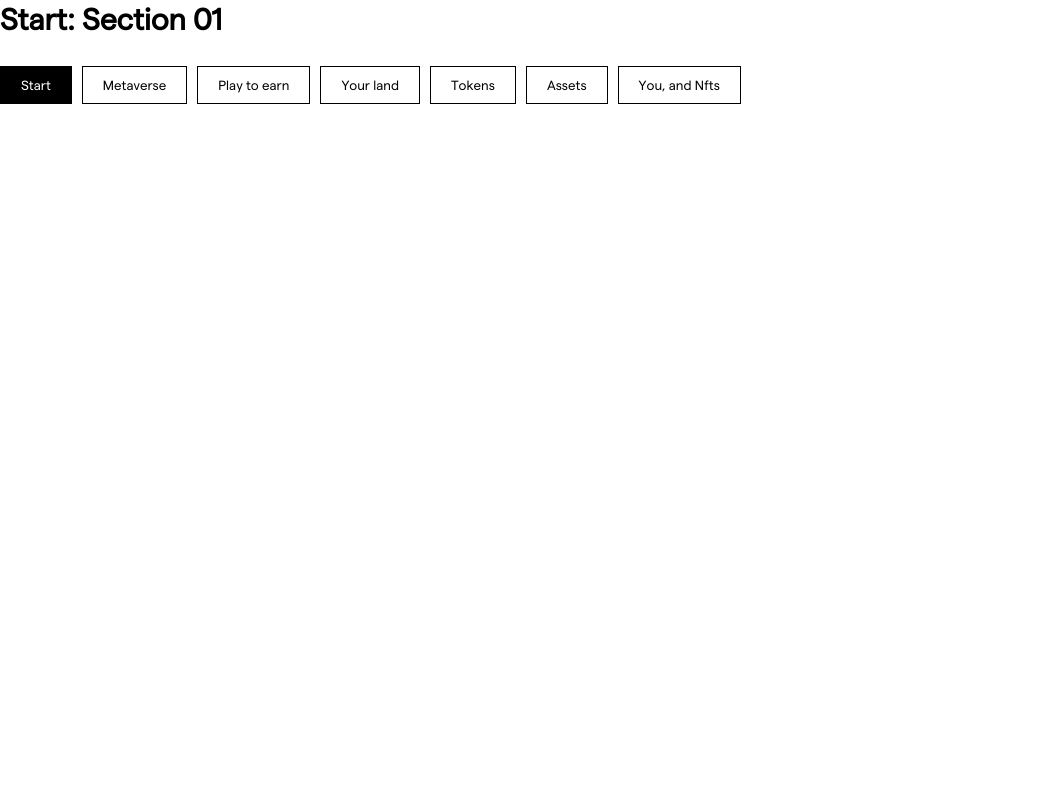
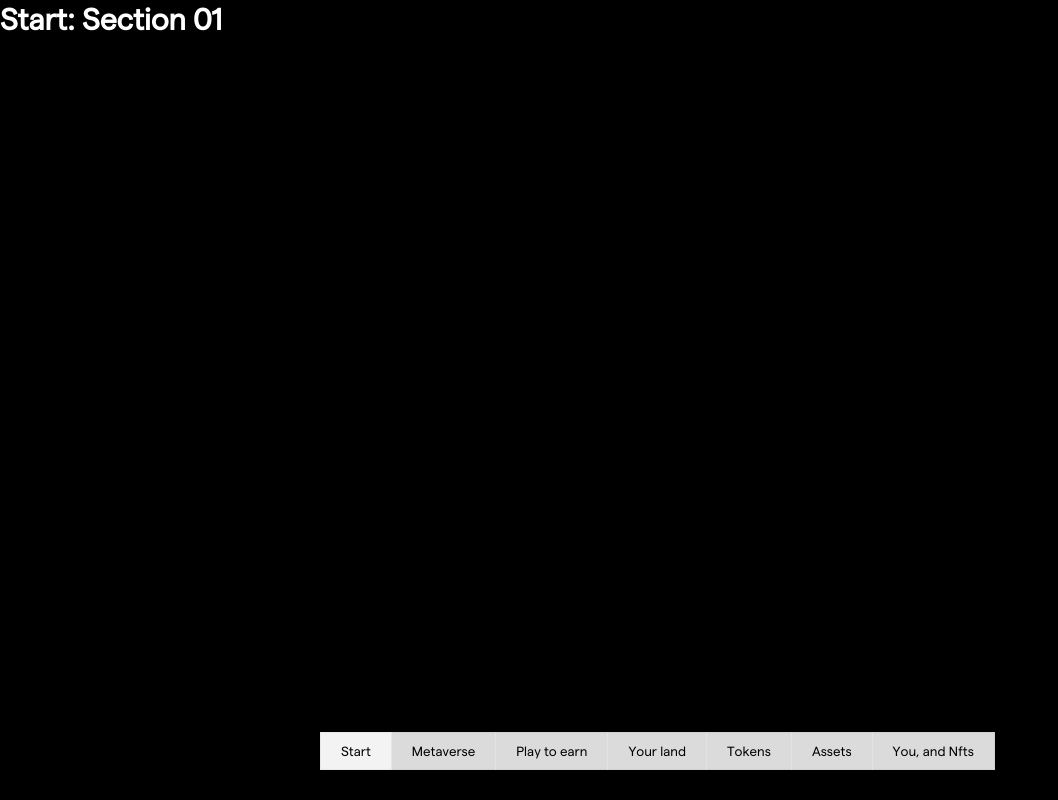
Before and after one commit to handosensei/meta-life, a Nuxt app: page / in a window 1280 px wide. Shown: the whole page, without its empty margins (0-1058 px from the left). Built offline with nearby package versions, Linux system fonts and the light colour scheme.

Commit message:
Add theming for sections (#18)

```diff
--- a/components/chapterNav/ChapterNav.scss
+++ b/components/chapterNav/ChapterNav.scss
@@ -1,5 +1,9 @@
 .chapterNav {
+  position: absolute;
+  bottom: 3rem;
+  left: 50%;
   margin-top: 3rem;
+  transform: translate(-50%, 0);
 }
 
 .list {
@@ -7,18 +11,21 @@
 }
 
 .listItem {
+  flex-shrink: 0;
+
   &:not(:first-child) {
-    margin-left: 1rem;
+    margin-left: -1px;
   }
 }
 
 .button {
   display: flex;
   padding: 1rem 2rem;
-  border: 1px solid #000;
+  border: 1px solid rgba(0, 0, 0, 0.05);
+  background-color: rgba(243, 243, 243, 0.9);
 
   &.isActive {
-    color: #fff;
-    background-color: #000;
+    color: #000;
+    background-color: #f3f3f3;
   }
 }
--- a/components/section/Section.scss
+++ b/components/section/Section.scss
@@ -1,3 +1,18 @@
+.section {
+  position: fixed;
+  top: 0;
+  left: 0;
+  width: 100%;
+  height: 100%;
+  background-color: #000;
+  color: #fff;
+
+  &.isLight {
+    background-color: #f3f3f3;
+    color: #000;
+  }
+}
+
 .title {
   font-size: 30px;
   font-weight: 700;
--- a/components/section/Section.vue
+++ b/components/section/Section.vue
@@ -1,10 +1,15 @@
 <template>
-  <section>
+  <section
+    class="section"
+    :class="{ 'isLight': theme === 'light' }"
+  >
     <h1 class="title">{{ name }}</h1>
   </section>
 </template>
 
 <script>
+import { mapState } from 'vuex';
+
 export default {
   name: 'SectionComponent',
 
@@ -18,7 +23,11 @@ export default {
       type: String,
       required: true,
     },
-  }
+  },
+
+  computed: {
+    ...mapState('app', ['theme']),
+  },
 }
 </script>
 
--- a/content/home.json
+++ b/content/home.json
@@ -6,10 +6,12 @@
       "sections": [
         {
           "id": "start-01",
+          "theme": "dark",
           "name": "Start: Section 01"
         },
         {
           "id": "start-02",
+          "theme": "dark",
           "name": "Start: Section 02"
         }
       ]
@@ -21,10 +23,12 @@
       "sections": [
         {
           "id": "metaverse-01",
+          "theme": "dark",
           "name": "Metaverse: Section 01"
         },
         {
           "id": "metaverse-02",
+          "theme": "dark",
           "name": "Metaverse: Section 02"
         }
       ]
@@ -36,10 +40,12 @@
       "sections": [
         {
           "id": "playToEarn-01",
+          "theme": "dark",
           "name": "Play to earn: Section 01"
         },
         {
           "id": "playToEarn-02",
+          "theme": "dark",
           "name": "Play to earn: Section 02"
         }
       ]
@@ -51,10 +57,12 @@
       "sections": [
         {
           "id": "yourLand-01",
+          "theme": "dark",
           "name": "Your land: Section 01"
         },
         {
           "id": "yourLand-02",
+          "theme": "dark",
           "name": "Your land: Section 02"
         }
       ]
@@ -66,10 +74,12 @@
       "sections": [
         {
           "id": "tokens-01",
+          "theme": "light",
           "name": "Tokens: Section 01"
         },
         {
           "id": "tokens-02",
+          "theme": "light",
           "name": "Tokens: Section 02"
         }
       ]
@@ -81,10 +91,12 @@
       "sections": [
         {
           "id": "assets-01",
+          "theme": "light",
           "name": "Assets: Section 01"
         },
         {
           "id": "assets-02",
+          "theme": "light",
           "name": "Assets: Section 02"
         }
       ]
@@ -96,10 +108,12 @@
       "sections": [
         {
           "id": "youAndNfts-01",
+          "theme": "light",
           "name": "You, and Nfts: Section 01"
         },
         {
           "id": "youAndNfts-02",
+          "theme": "light",
           "name": "You, and Nfts: Section 02"
         }
       ]
--- a/pages/index.vue
+++ b/pages/index.vue
@@ -35,6 +35,10 @@ export default {
     ...mapState('home', ['chapters', 'activeChapter', 'activeSection']),
   },
 
+  watch: {
+    activeSection: 'onSectionChange',
+  },
+
   created() {
     this.setActiveChapterByUrlQuery();
   },
@@ -59,6 +63,10 @@ export default {
         this.setActiveChapter(chapter);
         this.setActiveSection(chapter.sections[0]);
       }
+    },
+
+    onSectionChange() {
+      this.setTheme(this.activeSection.theme || 'dark');
     },
 
     onWheel(event) {
@@ -111,6 +119,7 @@ export default {
       this.isNavigating = false;
     },
 
+    ...mapActions('app', ['setTheme']),
     ...mapActions('home', ['setActiveChapter', 'setActiveSection']),
   },
 };
--- a/store/app.js
+++ b/store/app.js
@@ -3,11 +3,16 @@ export const state = () => ({
     width: 0,
     height: 0,
   },
+  theme: 'dark',
 });
 
 export const actions = {
   setWindowSize({ commit }, size) {
     commit('SET_WINDOW_SIZE', size);
+  },
+
+  setTheme({ commit }, theme) {
+    commit('SET_THEME', theme);
   },
 };
 
@@ -20,4 +25,8 @@ export const mutations = {
       };
     }
   },
+
+  SET_THEME(state, payload) {
+    state.theme = payload;
+  },
 };
```
